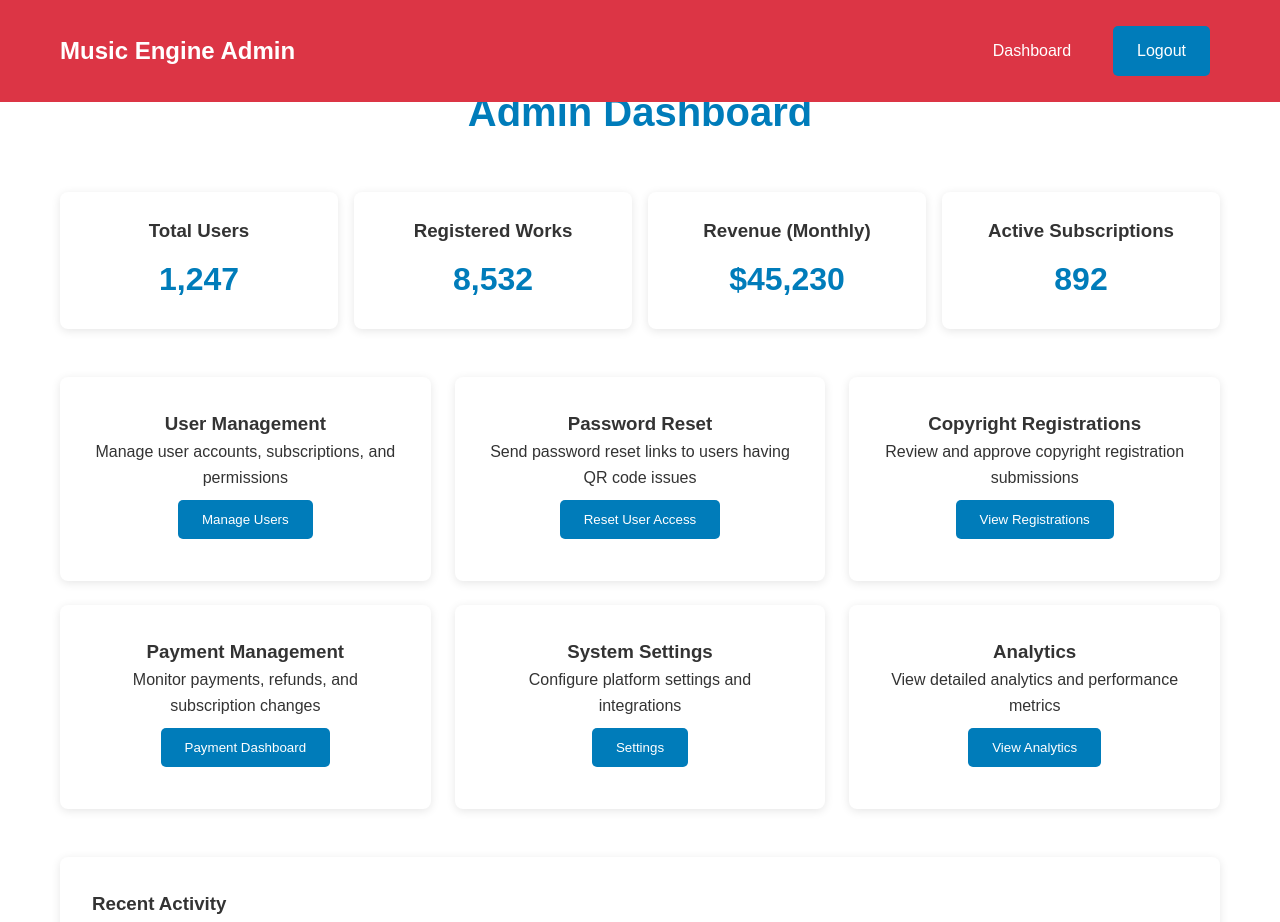
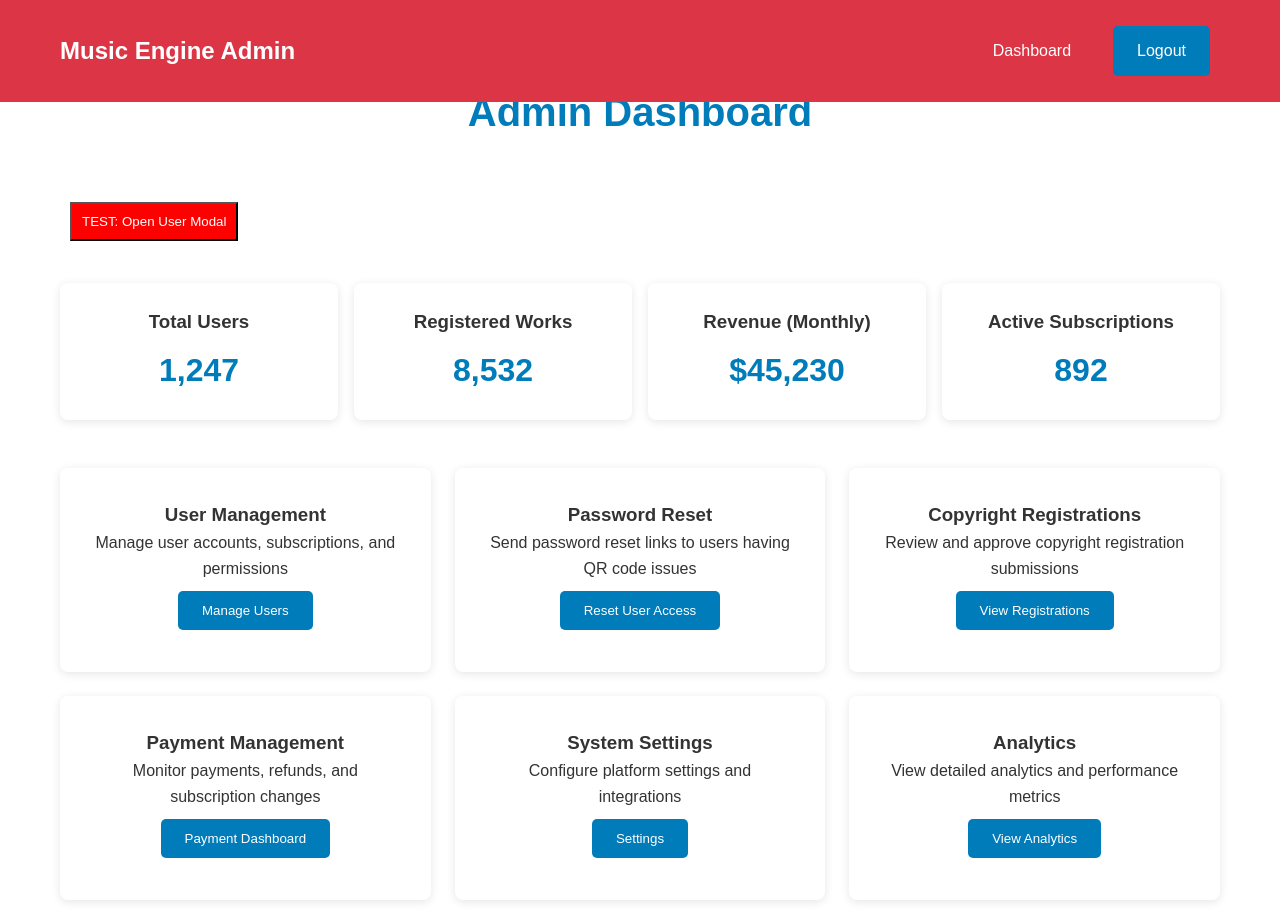
Before and after one commit to finepulseglobal/musicengine, a plain HTML site: page admin.html in a window 1280 px wide. Shown: the top 922 px of the page. Drawn offline with Linux system fonts and the light colour scheme; sample sign-in values are in the browser's storage.

Commit message:
Add debugging and test button for user management modal

```diff
--- a/admin.html
+++ b/admin.html
@@ -22,6 +22,9 @@
     <div class="page-content">
         <div class="container">
             <h2 class="section-title">Admin Dashboard</h2>
+
+            <!-- Test Button -->
+            <button onclick="document.getElementById('userManagementModal').style.display='block'" style="background: red; color: white; padding: 10px; margin: 10px;">TEST: Open User Modal</button>
 
             <div class="admin-stats">
                 <div class="stat-card">
@@ -222,6 +225,7 @@
 
         // User Management Functions
         function showUserManagement() {
+            console.log('showUserManagement called');
             document.getElementById('userManagementModal').style.display = 'block';
             loadUsers();
         }
```
